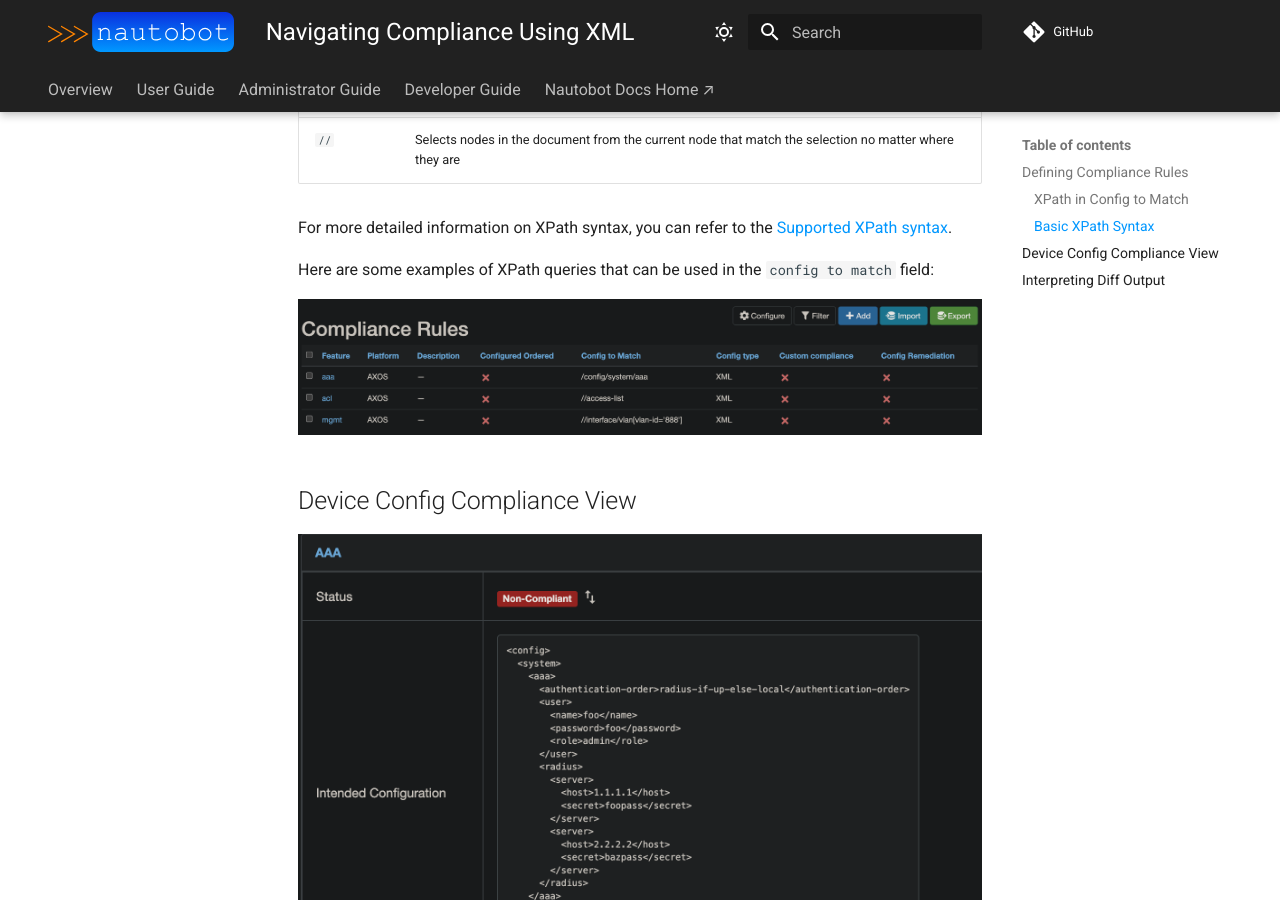
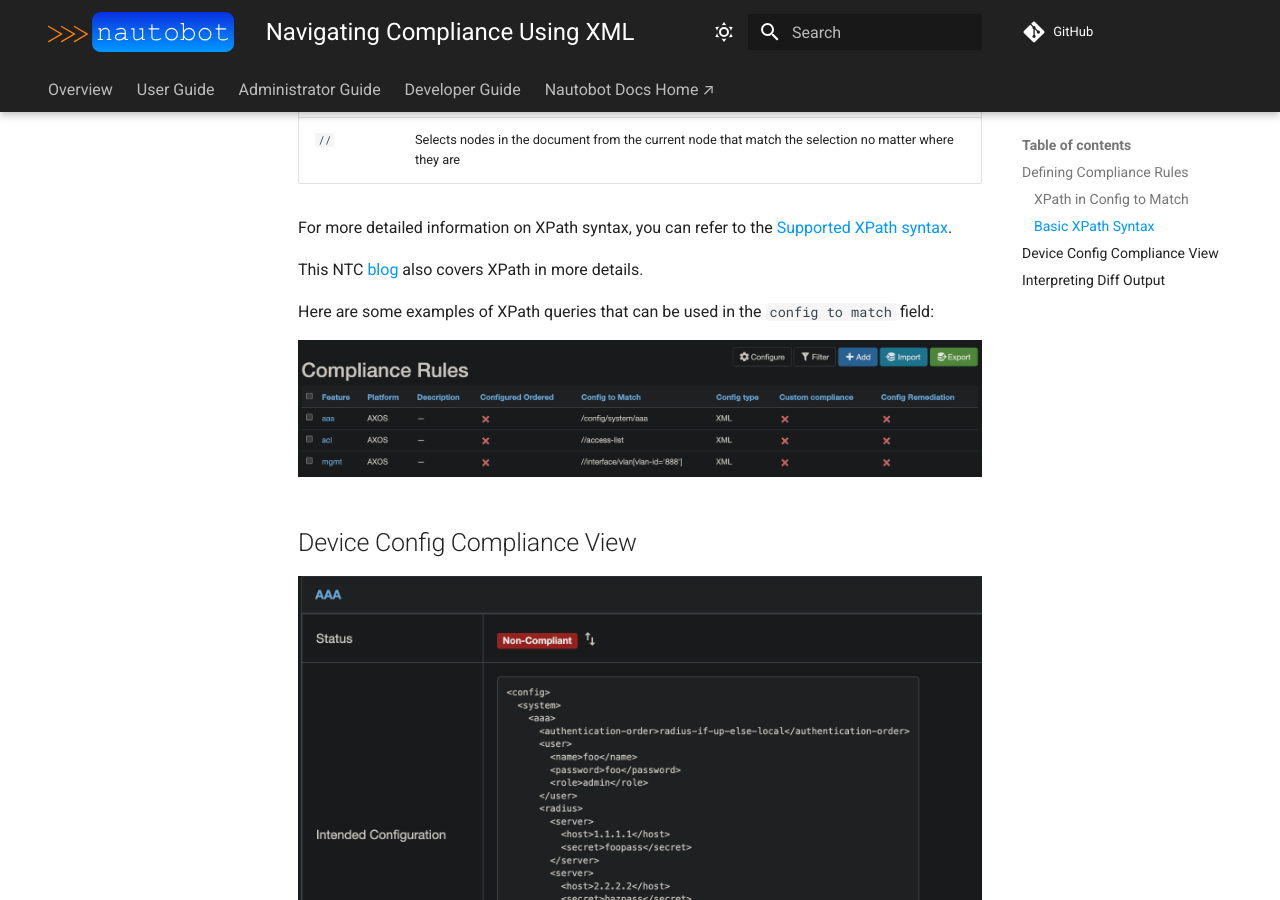
Before and after one commit to nautobot/nautobot-app-golden-config, an MkDocs documentation site: the page built from docs/user/app_feature_compliancexml.md, in a window 1280 px wide and 900 px high, scrolled down 798 px. Built offline with MkDocs 1.6.1 and Material for MkDocs 9.7.7, drawn with Linux system fonts in a browser that asks for light colours; comment, search, counter and statistics services are not loaded.

Commit message:
Update docs/user/app_feature_compliancexml.md
Co-authored-by: Jeff Kala <48843785+jeffkala@users.noreply.github.com>

```diff
--- a/docs/user/app_feature_compliancexml.md
+++ b/docs/user/app_feature_compliancexml.md
@@ -23,6 +23,8 @@
 | `//` | Selects nodes in the document from the current node that match the selection no matter where they are |
 
 For more detailed information on XPath syntax, you can refer to the [Supported XPath syntax](https://docs.python.org/3/library/xml.etree.elementtree.html#supported-xpath-syntax).
+
+This NTC [blog](https://blog.networktocode.com/post/parsing-xml-with-python-and-ansible/) also covers XPath in more details.
 
 Here are some examples of XPath queries that can be used in the `config to match` field:
 
```
